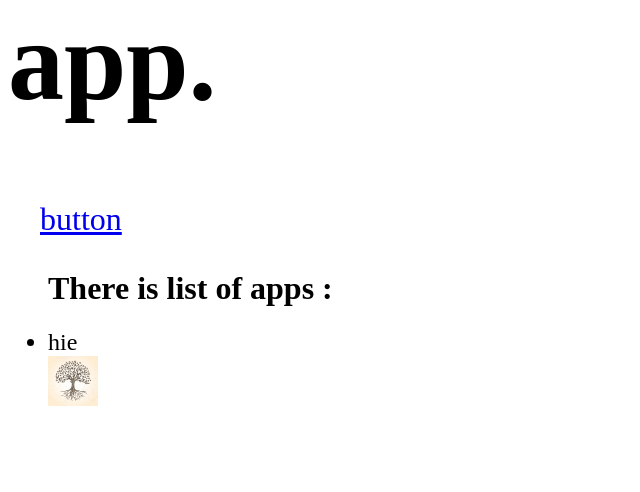
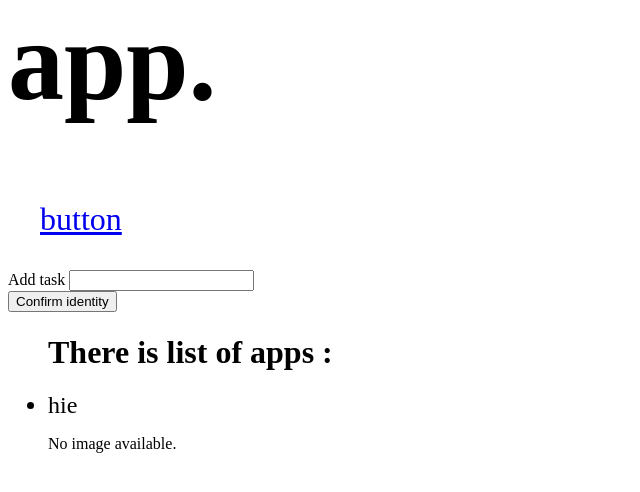
Before and after one commit to mshnowshad/Railway_Django, a Django app: page / in a window 1280 px wide. Shown: the part 207-699 px from the top of the page, without its empty margins (0-640 px from the left). Run offline with Django 5.2, Linux system fonts and the light colour scheme; data comes from the database, SQL or seed files in the repository; both versions use the stored data as it was before the commit.

Commit message:
crud operations added

```diff
--- /dev/null
+++ b/myapp/forms.py
@@ -0,0 +1,9 @@
+from django import forms
+
+
+from .models import Names_app
+
+class Names_appForm(forms.ModelForm):
+    class Meta:
+        model = Names_app
+        fields = ['name']
--- a/myapp/models.py
+++ b/myapp/models.py
@@ -5,6 +5,6 @@ from django.db import models
 
 class Names_app(models.Model):
     name = models.CharField(max_length=200)
-    image = models.ImageField(upload_to='uploads/projects/', blank=False, null=True)
+
     def __str__(self):
         return self.name
--- a/myapp/views.py
+++ b/myapp/views.py
@@ -1,8 +1,25 @@
-from django.shortcuts import render
+from django.shortcuts import render,redirect
 from .models import Names_app
+from .forms import Names_appForm
 # Create your views here.
 
 
 def index(request):
     prods = Names_app.objects.all()
-    return render(request, 'index.html',{'prods':prods})
+
+
+    #add task in list
+    if request.method == "POST":
+        form = Names_appForm(request.POST)
+        if form.is_valid():
+            form.save()
+            return redirect('index')
+    else:
+        form = Names_appForm()
+
+
+    context = {
+        "prods":prods,
+        "form":form,
+    }
+    return render(request, 'index.html',context)
--- a/templates/index.html
+++ b/templates/index.html
@@ -10,6 +10,23 @@
     <p style="margin-left: 2rem;font-size: 2rem;"><a href="{% url 'admin:index' %}" target="_blank">button</a></p>
 
 
+
+
+    <form class="container col-4 mt-3" method="post">
+        {% csrf_token %}
+
+
+            <div class="text-center">
+              <label for="inputPassword2" class="visually-hidden">Add task</label>
+              <input type="text" name="title" class="form-control">
+            </div>
+            <div class="text-center">
+                <button type="submit" class="btn btn-primary mt-2">Confirm identity</button>
+            </div>
+
+
+
+      </form>
     <ul>
 
         <h1> There is list of apps : </h1>
```
Also changed, not shown: verceldeploy/settings.py (+3 -14 lines), db.sqlite3, media/uploads/projects/tree2.jpg (deleted), myapp/migrations/0004_remove_names_app_image.py (added).
